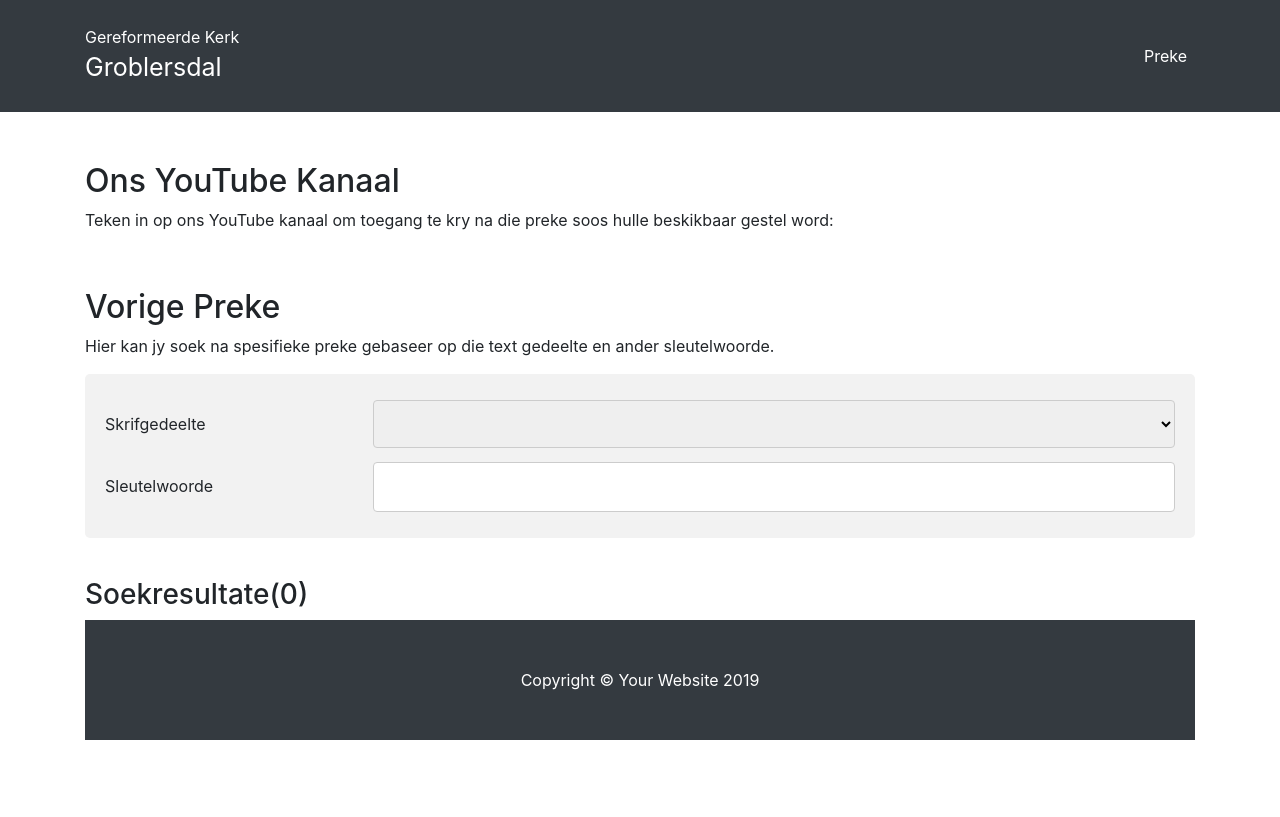
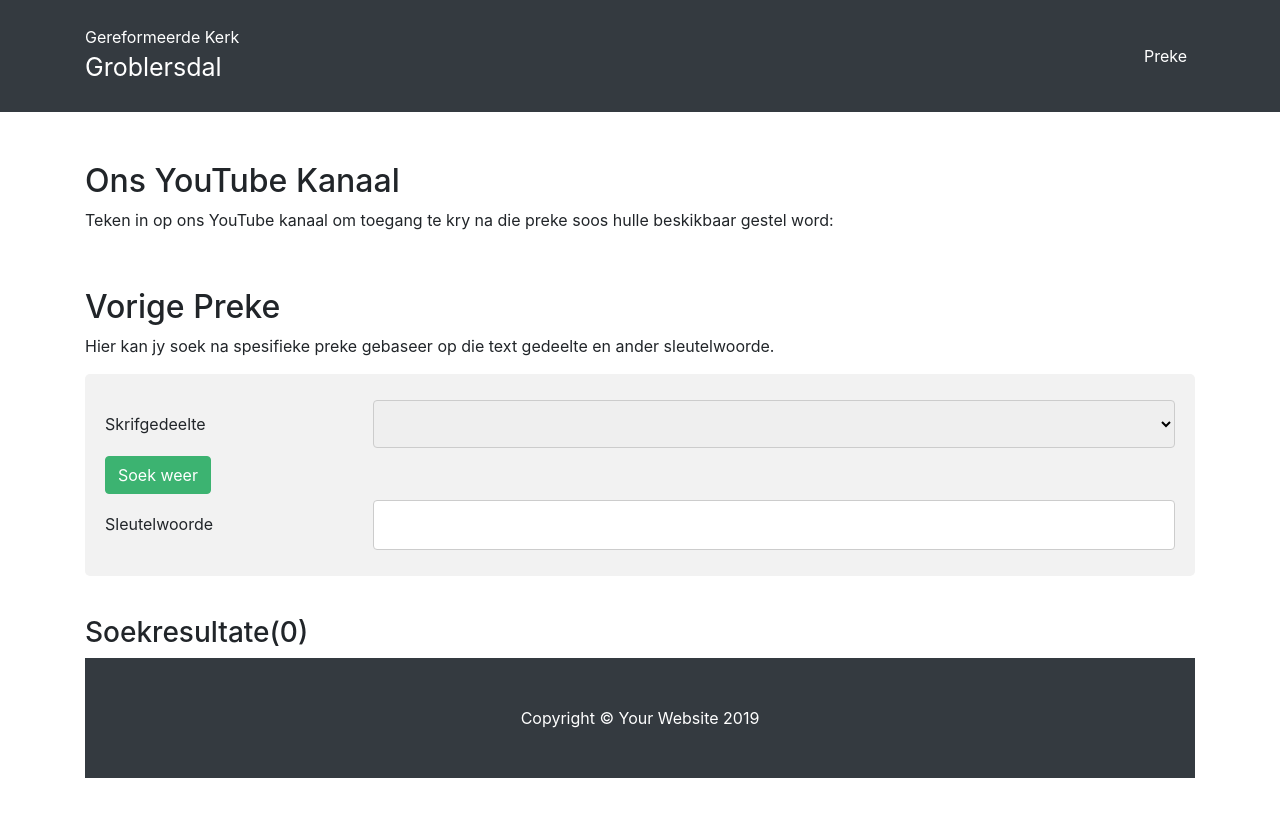
Before and after one commit to gkgd/website, a Jekyll site: the page built from preke.md, in a window 1280 px wide. Shown: the top 817 px of the page. Built offline with Jekyll 4.4.1, drawn with Linux system fonts in a browser that asks for light colours; comment, search, counter and statistics services are not loaded.

Commit message:
Update preke.md

```diff
--- a/preke.md
+++ b/preke.md
@@ -50,7 +54,7 @@ Hier kan jy soek na spesifieke preke gebaseer op die text gedeelte en ander sleu
 <br/>
 
 <div class="filterContainer">
-  <form action="/action_page.php">
+  <form action="#">
     <div class="row">
       <div class="col-25">
         <label for="boek">Skrifgedeelte</label>
@@ -126,6 +130,7 @@ Hier kan jy soek na spesifieke preke gebaseer op die text gedeelte en ander sleu
           <option value="Die openbaring">Die openbaring</option>
         </select>
       </div>
+      <button type="button" class="btn btn-primary" onclick="clear();">Soek weer</button>
     </div>
     <div class="row">
       <div class="col-25">
```
Also changed, not shown: other parts of preke.md (+4 -0 lines).
